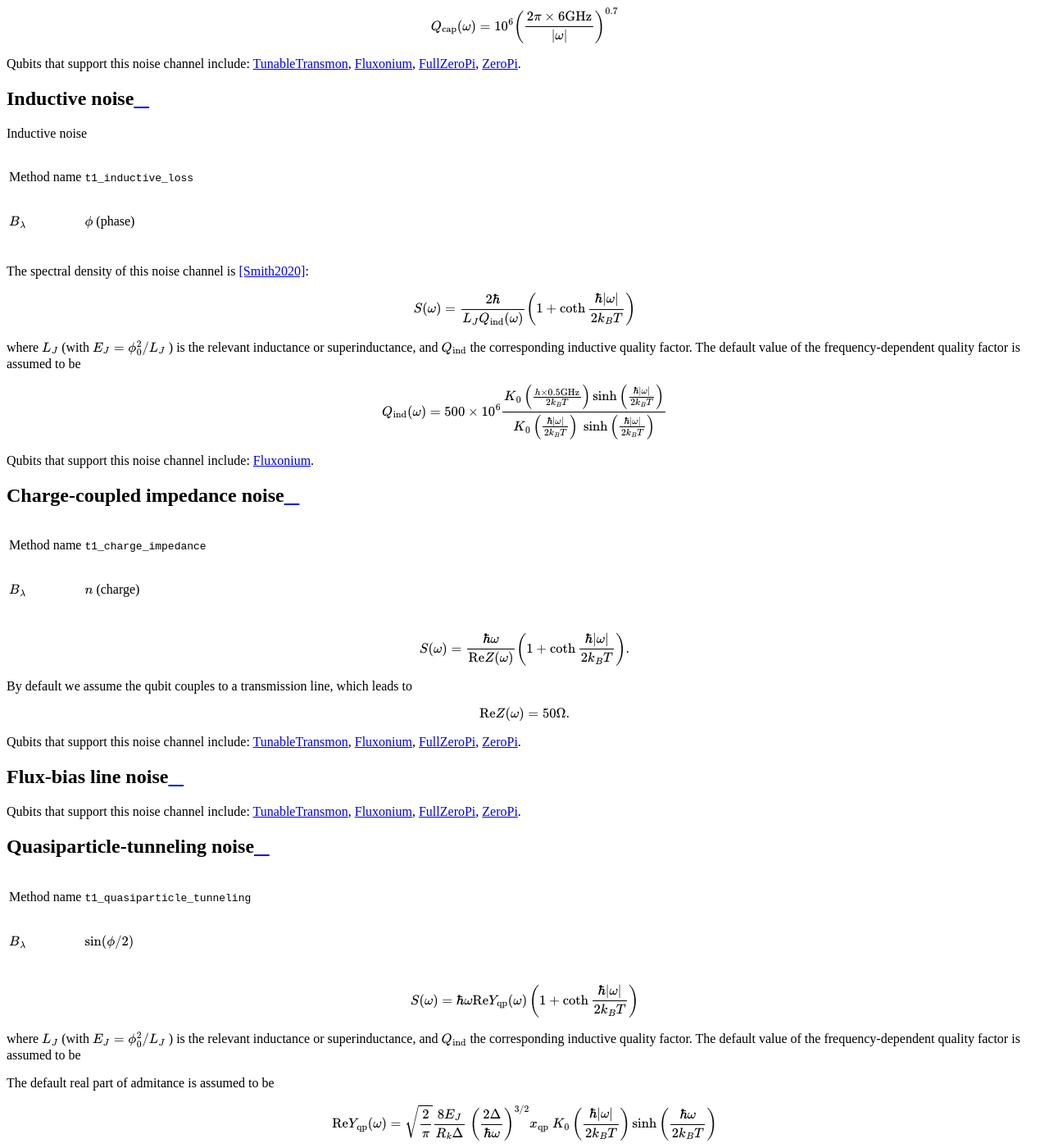
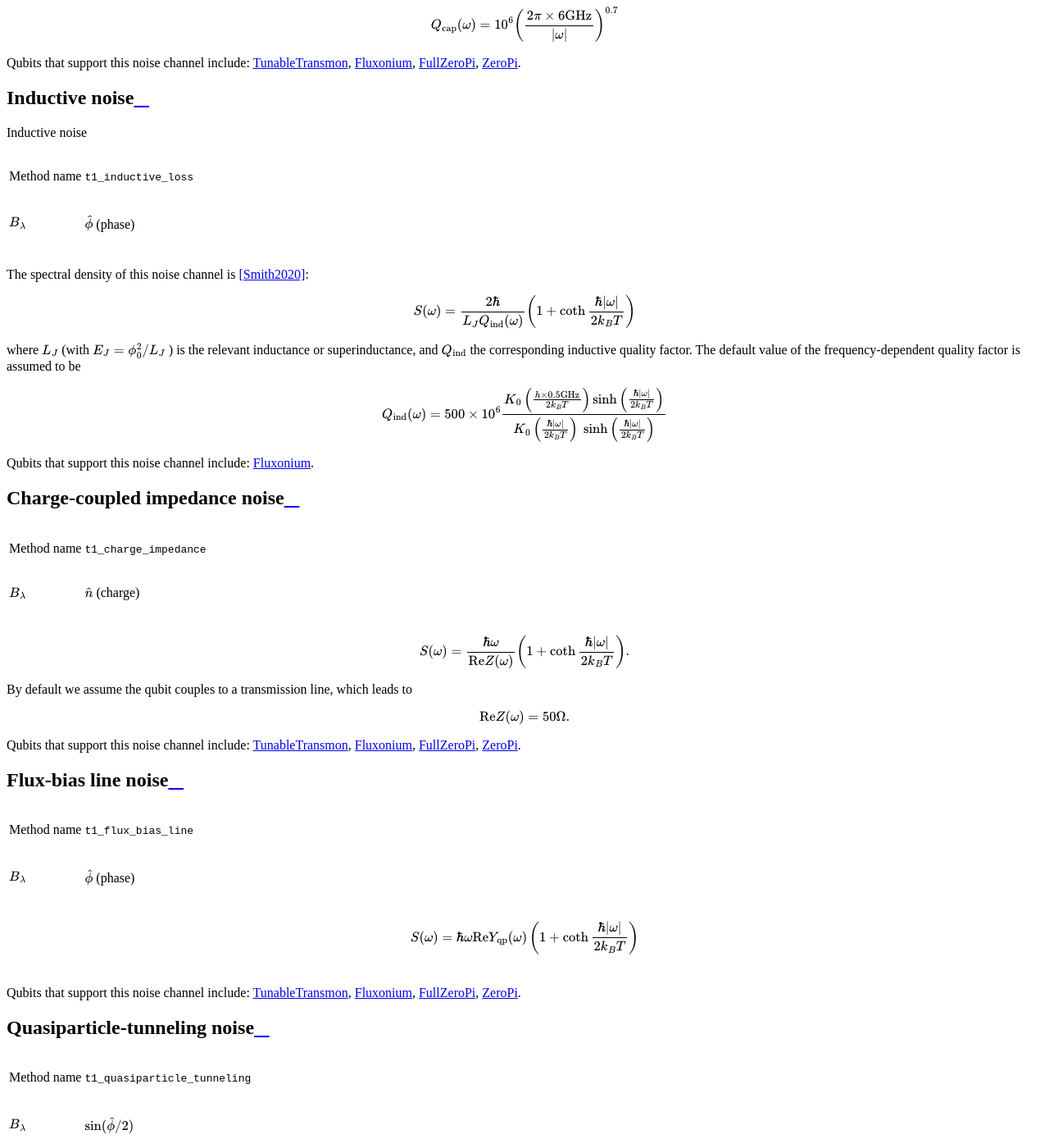
Before and after one commit to scqubits/scqubits, a Sphinx documentation site: the page built from docs/source/guide/noise/depolarization.rst, in a window 1280 px wide and 1400 px high, scrolled down 1371 px. Shown: the whole window at 82% size. Built offline with Sphinx 7.4.7 and the Read the Docs theme 2.0.0, drawn with Linux system fonts in a browser that asks for light colours; pages that are not in the unit, such as notebooks, are missing from menus.

Commit message:
docs updates, linking to noise API from qubit's pages

```diff
--- a/docs/source/guide/noise/depolarization.rst
+++ b/docs/source/guide/noise/depolarization.rst
@@ -37,7 +37,7 @@
 +--------------------------------------------+-----------------------------------------+
 | Method name                                | ``t1_capacitive_loss``                  |
 +--------------------------------------------+-----------------------------------------+
-| :math:`B_\lambda`                          | :math:`n_g` (charge)                    |
+| :math:`B_\lambda`                          | :math:`\hat{n}` (charge)                |
 +--------------------------------------------+-----------------------------------------+
 
 
@@ -67,7 +67,7 @@
 +--------------------------------------------+-----------------------------------------+
 | Method name                                | ``t1_inductive_loss``                   |
 +--------------------------------------------+-----------------------------------------+
-| :math:`B_\lambda`                          | :math:`\phi` (phase)                    |
+| :math:`B_\lambda`                          | :math:`\hat{\phi}` (phase)              |
 +--------------------------------------------+-----------------------------------------+
 
 The spectral density of this noise channel is [Smith2020]_:
@@ -96,7 +96,7 @@
 +--------------------------------------------+-----------------------------------------+
 | Method name                                | ``t1_charge_impedance``                 |
 +--------------------------------------------+-----------------------------------------+
-| :math:`B_\lambda`                          | :math:`n` (charge)                      |
+| :math:`B_\lambda`                          | :math:`\hat{n}` (charge)                |
 +--------------------------------------------+-----------------------------------------+
 
 .. math::
@@ -120,6 +120,18 @@
 Flux-bias line noise
 -------------------------
 
++--------------------------------------------+-----------------------------------------+
+| Method name                                | ``t1_flux_bias_line``                   |
++--------------------------------------------+-----------------------------------------+
+| :math:`B_\lambda`                          | :math:`\hat{\phi}` (phase)              |
++--------------------------------------------+-----------------------------------------+
+
+.. math::
+
+    S(\omega) = \hbar \omega {\rm Re} Y_{\rm qp}(\omega) \left(1 + \coth \frac{\hbar |\omega|}{2 k_B T} \right)
+
+.. math::
+
 
 Qubits that support this noise channel include:
 :ref:`TunableTransmon <qubit_tunable_transmon>`,
@@ -133,7 +145,7 @@
 +--------------------------------------------+-----------------------------------------+
 | Method name                                | ``t1_quasiparticle_tunneling``          |
 +--------------------------------------------+-----------------------------------------+
-| :math:`B_\lambda`                          | :math:`\sin(\phi/2)`                    |
+| :math:`B_\lambda`                          | :math:`\sin(\hat{\phi}/2)`              |
 +--------------------------------------------+-----------------------------------------+
 
 .. math::
```
Also changed, not shown: docs/source/guide/qubits/flux_qubit.rst (+15 -0 lines), docs/source/guide/qubits/fluxonium.rst (+21 -0 lines), docs/source/guide/qubits/transmon.rst (+17 -0 lines), docs/source/guide/qubits/tunable_transmon.rst (+19 -0 lines), docs/source/guide/qubits/zeropi.rst (+26 -0 lines).
